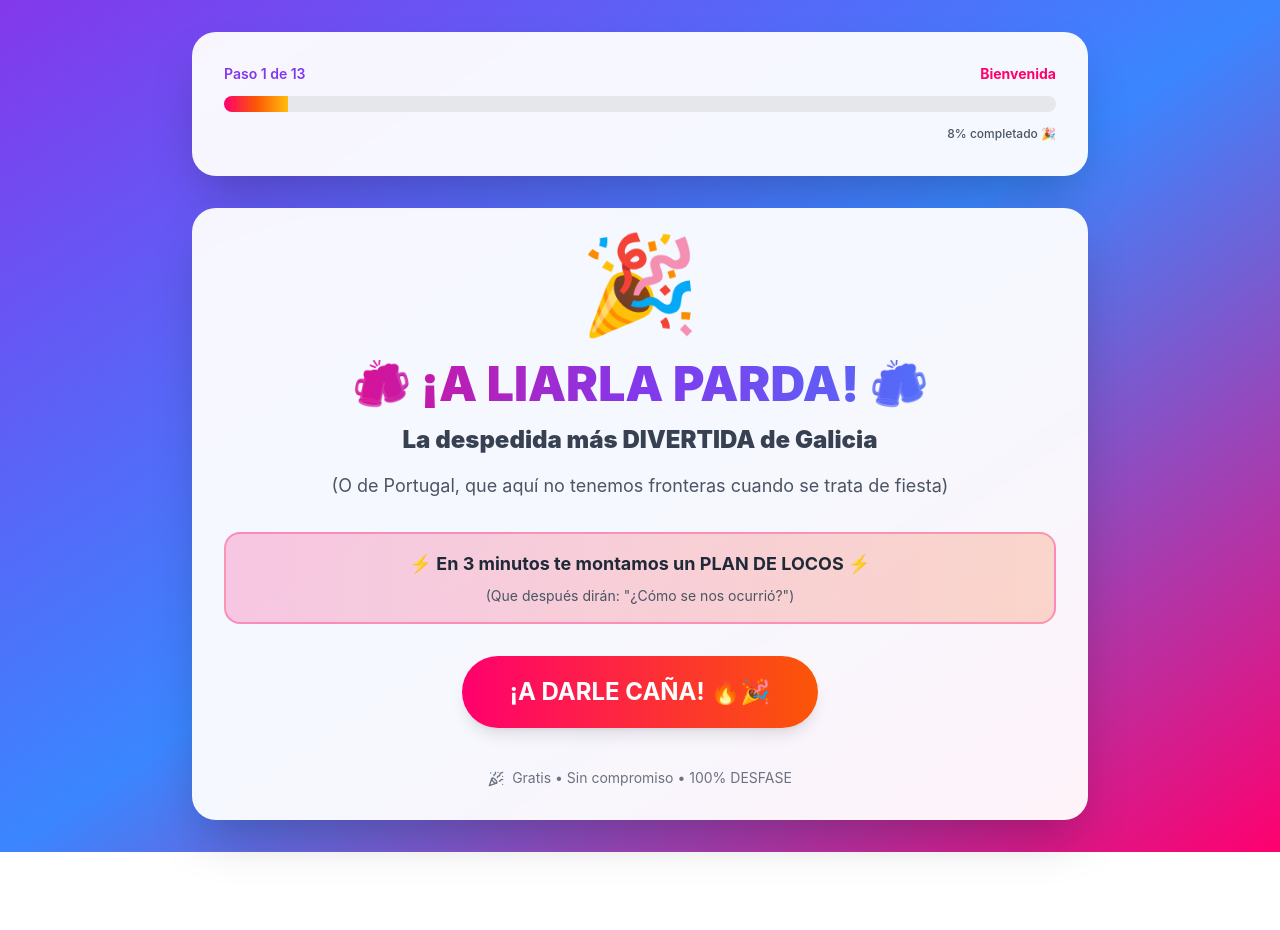
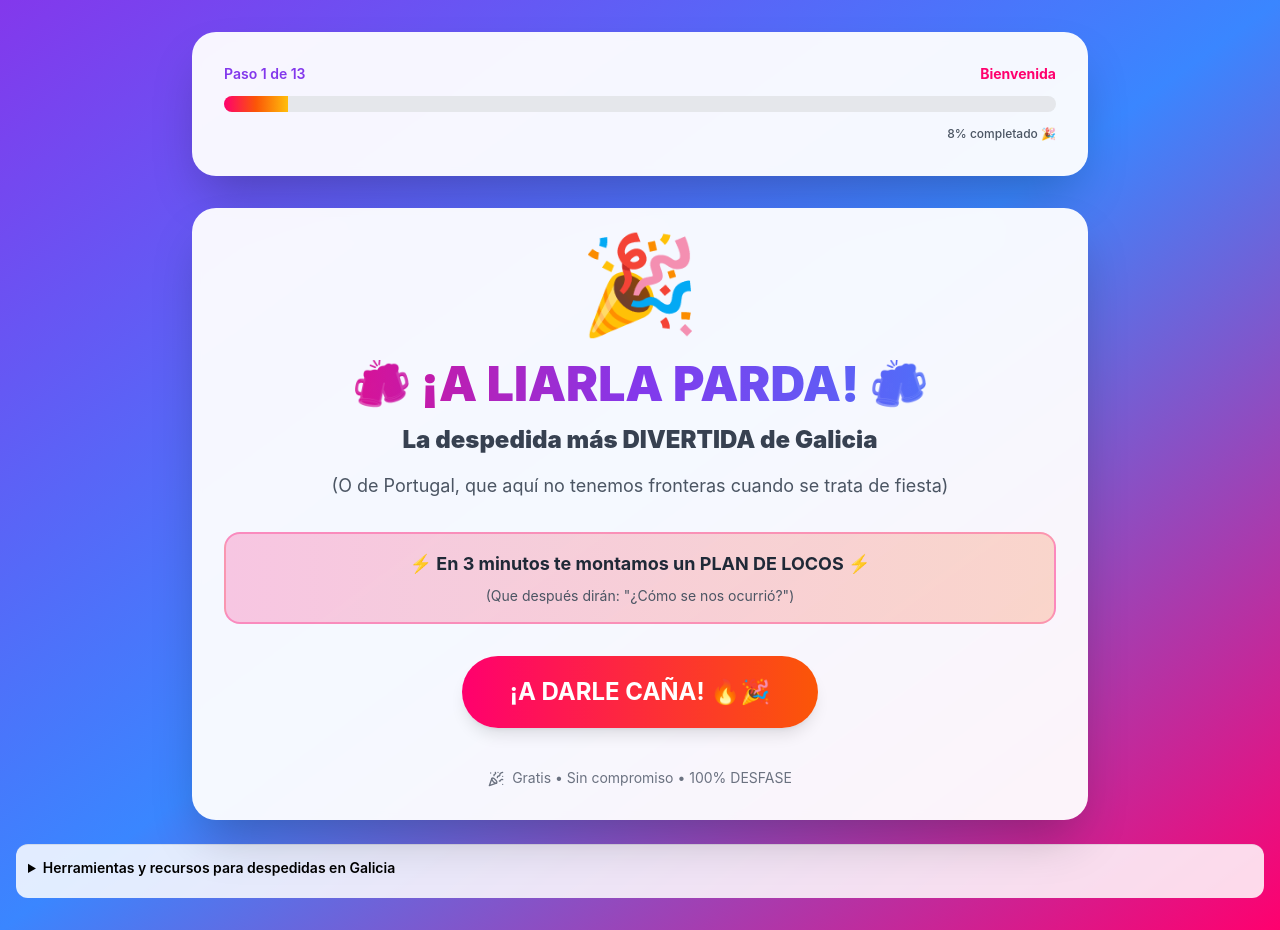
Before and after one commit to animaciongalicia/test-despedidas-OK-23-enero, a React (Vite) app: page / in a window 1280 px wide. Before the commit the page ends 852 px from the top, so only its background shows below. Built offline with nearby package versions, Linux system fonts and the light colour scheme; no server answers.

Commit message:
Add footer with despedidas resources
Added a footer with resources and tools for despedidas in Galicia.

```diff
--- a/src/App.jsx
+++ b/src/App.jsx
@@ -1,4 +1,3 @@
-import { useState } from 'react'
 import Wizard from './components/Wizard'
 import './App.css'
 
@@ -6,6 +5,59 @@ function App() {
   return (
     <div className="min-h-screen py-8 px-4">
       <Wizard />
+
+      <footer
+        style={{
+          marginTop: 24,
+          padding: "12px 12px 20px",
+          borderTop: "1px solid rgba(0,0,0,0.08)",
+          fontSize: 14,
+          lineHeight: 1.5,
+          background: "rgba(255,255,255,0.85)",
+          borderRadius: 12,
+        }}
+      >
+        <details>
+          <summary style={{ cursor: "pointer", fontWeight: 600 }}>
+            Herramientas y recursos para despedidas en Galicia
+          </summary>
+
+          <div style={{ marginTop: 10, maxWidth: 900 }}>
+            <h2 style={{ fontSize: 16, margin: "10px 0 6px" }}>
+              Despedidas en Galicia: Coruña, Vigo y Sanxenxo
+            </h2>
+
+            <p style={{ margin: "6px 0" }}>
+              Este <strong>test de despedidas</strong> te ayuda a aterrizar un plan en minutos: tipo de grupo,
+              presupuesto aproximado e ideas de actividades. Si buscas <strong>despedidas de soltero o soltera en Galicia</strong>,
+              úsalo para decidir rápido y evitar discusiones. Funciona especialmente bien para grupos que vienen a
+              <strong> A Coruña</strong>, <strong>Vigo</strong> o <strong>Sanxenxo</strong>.
+            </p>
+
+            <p style={{ margin: "6px 0" }}>
+              Si ya tenéis el plan, id a la calculadora para repartir gastos; si estáis indecisos, usad la ruleta.
+            </p>
+
+            <p style={{ margin: "10px 0 6px", fontWeight: 600 }}>
+              Más herramientas gratis:
+            </p>
+            <ul style={{ margin: 0, paddingLeft: 18 }}>
+              <li><a href="https://ruletadespedidas.com/">Ruleta de despedidas</a></li>
+              <li><a href="https://retranca.es/">Retranca (juego para grupos)</a></li>
+              <li><a href="https://gastosdespedidas.com/">Calculadora de gastos</a></li>
+            </ul>
+
+            <p style={{ margin: "10px 0 6px", fontWeight: 600 }}>
+              Packs y ciudades:
+            </p>
+            <ul style={{ margin: 0, paddingLeft: 18 }}>
+              <li><a href="https://despedidascoruna.es/">Despedidas en Coruña</a></li>
+              <li><a href="https://despedidasvigo.com/">Despedidas en Vigo</a></li>
+              <li><a href="https://despedidassanxenxo.es/">Despedidas en Sanxenxo</a></li>
+            </ul>
+          </div>
+        </details>
+      </footer>
     </div>
   )
 }
```
